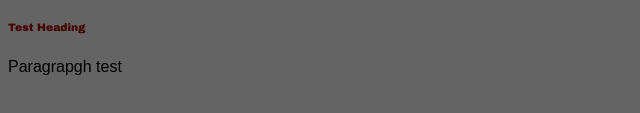
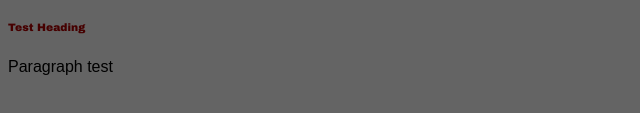
Before and after one commit to Ezra-Fenwick/Web-Design-Final, a plain HTML site: page index.html in a window 1280 px wide. Shown: the part 209-322 px from the top of the page, 0-640 px from the left. Drawn offline with Linux system fonts and the light colour scheme.

Commit message:
Update index.html

```diff
--- a/index.html
+++ b/index.html
@@ -10,6 +10,6 @@
     <h4>Test Heading</h4>
     <h5>Test Heading</h5>
     <h6>Test Heading</h6>
-    <p>Paragrapgh test</p>
+    <p>Paragraph test</p>
 </body>
 </html>
```
